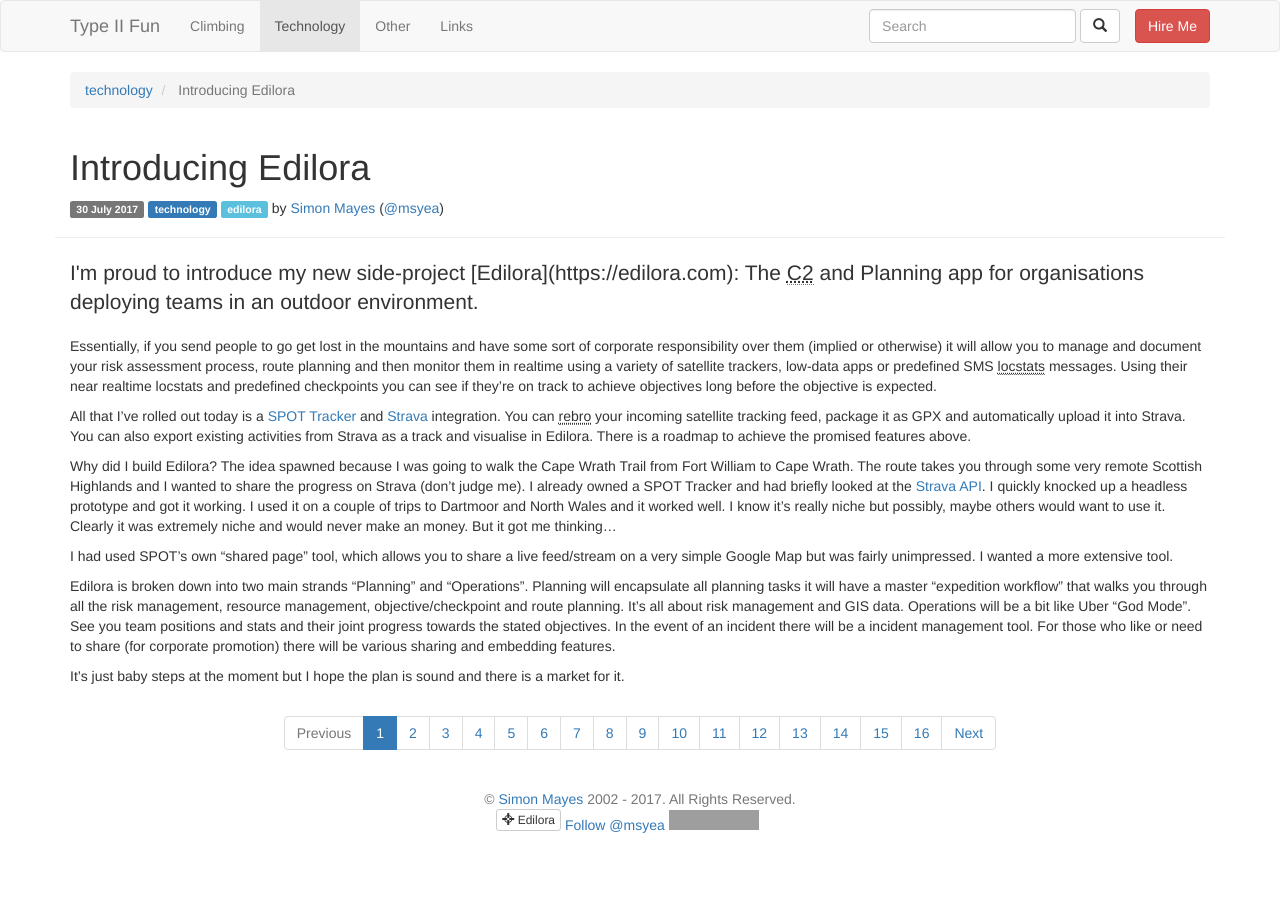
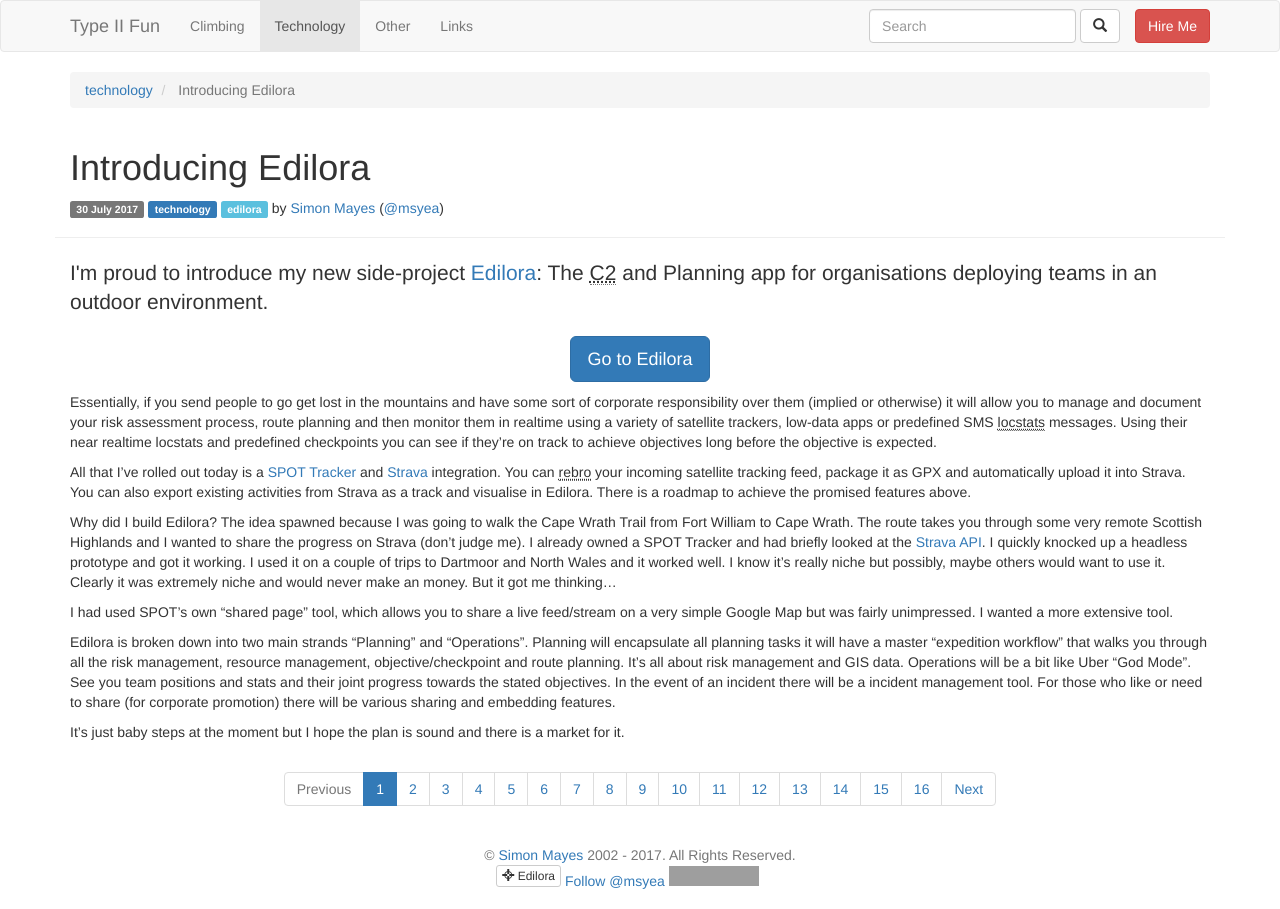
Before and after one commit to msyea/msyea.github.io, a Jekyll site: the page built from _posts/2017-07-30-introducing-edilora.md, in a window 1280 px wide. Built offline with Jekyll 4.4.1, drawn with Linux system fonts in a browser that asks for light colours; comment, search, counter and statistics services are not loaded; grey boxes are pictures that could not be loaded.

Commit message:
Tweaking dom

```diff
--- a/_posts/2017-07-30-introducing-edilora.md
+++ b/_posts/2017-07-30-introducing-edilora.md
@@ -4,8 +4,10 @@ category: technology
 tags: [edilora]
 ---
 <p class="lead">
-I'm proud to introduce my new side-project [Edilora](https://edilora.com): The <abbr title="Command and Control">C2</abbr> and Planning app for organisations deploying teams in an outdoor environment.
+I'm proud to introduce my new side-project <a href="https://edilora.com">Edilora</a>: The <abbr title="Command and Control">C2</abbr> and Planning app for organisations deploying teams in an outdoor environment.
 </p>
+
+<p class="text-center"><a class="btn btn-primary btn-lg" href="https://edilora.com">Go to Edilora</a></p>
 
 Essentially, if you send people to go get lost in the mountains and have some sort of corporate responsibility over them (implied or otherwise) it will allow you to manage and document your risk assessment process, route planning and then monitor them in realtime using a variety of satellite trackers, low-data apps or predefined SMS <abbr title="Location Status Reports">locstats</abbr> messages. Using their near realtime locstats and predefined checkpoints you can see if they're on track to achieve objectives long before the objective is expected.
 
```
